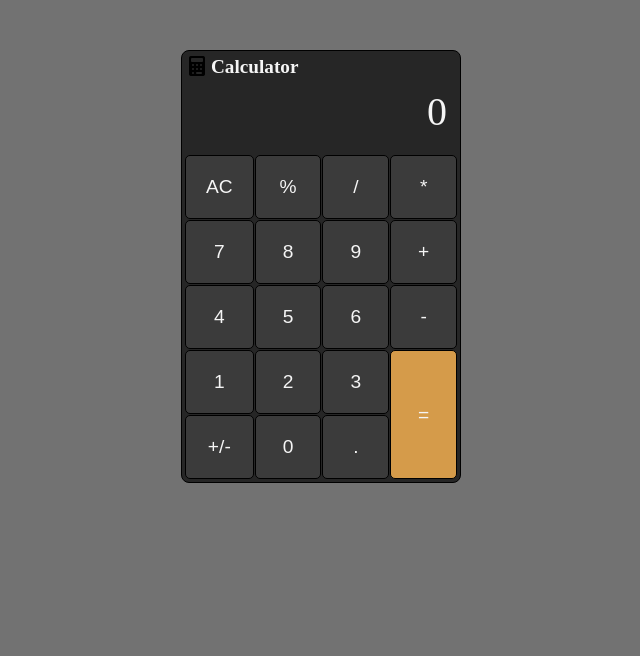
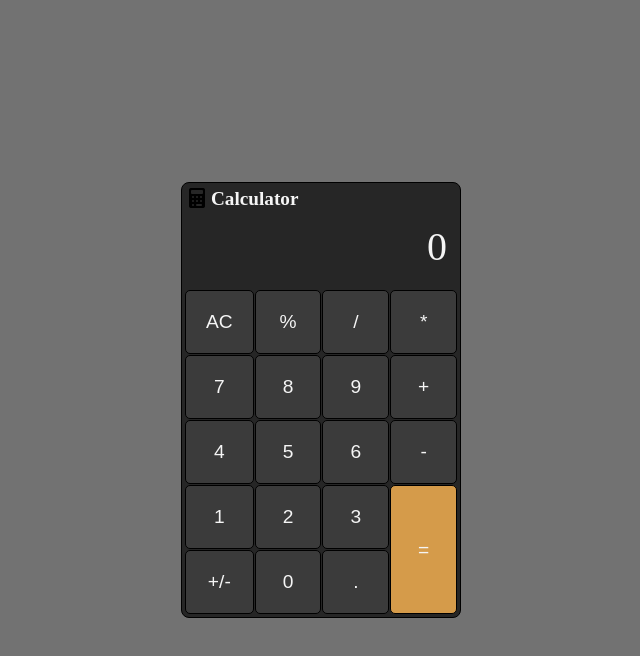
Before and after one commit to Kristiyan-Ivanov/simple-react-calculator, a React (Vite) app: page / in a window 1280 px wide. Shown: the top 656 px of the page, without its empty margins (319-959 px from the left). Built offline with nearby package versions, Linux system fonts and the light colour scheme.

Commit message:
Add display max lenght by digit count and error toast

```diff
--- a/src/App.css
+++ b/src/App.css
@@ -33,9 +33,13 @@
   color: whitesmoke;
   padding: 10px;
   padding-bottom: 20px;
-  font-size: 2.5rem;
+  border-radius: 5px;
+  height: 80px;
+  display: flex;
+  justify-content: flex-end;
+  align-items: flex-end;
   text-align: right;
-  border-radius: 5px;
+  white-space: pre;
 }
 
 .Calculator__Buttons {
@@ -75,3 +79,18 @@ button:active {
 .Buttons__Equal:active {
   background: #ffb854ce;
 }
+
+
+.ErrorNotification {
+  position: fixed;
+  top: 20px;
+  left: 50%;
+  background: #ffdddd;
+  transform: translateX(-50%);
+  color: #900;
+  border: 1px solid #cc0000;
+  padding: 12px 16px;
+  border-radius: 8px;
+  box-shadow: 0 4px 12px rgba(0, 0, 0, 0.15);
+  z-index: 1000;
+}
--- a/src/App.jsx
+++ b/src/App.jsx
@@ -1,8 +1,6 @@
 
 import './App.css'
 import Calculator from './components/Calculator'
-
-
 
 function App() {
   return <Calculator />
--- a/src/components/Calculator.jsx
+++ b/src/components/Calculator.jsx
@@ -3,19 +3,21 @@ import useCalculator from '../hooks/useCalculator'
 import Display from './Display'
 import ButtonGrid from './ButtonsGrid'
 import { buttons } from '../constants/buttons'
+import ErrorNotification from './ErrorNotification'
 
 
 
 function Calculator() {
-  const { displayValue, handleButtonClick } = useCalculator()
+  const { displayValue, handleButtonClick, error_code, clearError } = useCalculator()
 
   return (
     <div className="Calculator">
+      <ErrorNotification error_code={error_code} onTimeout={clearError} />
       <div className='Calculator__Header'>
         <img src={calculatorIcon} alt="calculator icon" />
         <h1 className="Calculator__Title">Calculator</h1>
       </div>
-      <Display value={displayValue} />
+      <Display value={displayValue}/>
       <ButtonGrid buttons={buttons} onButtonClick={handleButtonClick} />
     </div>
   )
--- a/src/components/Display.jsx
+++ b/src/components/Display.jsx
@@ -1,9 +1,35 @@
 
+const fontSizes = {
+  10: 2.5,
+  15: 2
+}
+
+function retrieveFontSize(displayValue) {
+  const length = displayValue.length;
+  for (const [limit, size] of Object.entries(fontSizes)) {
+    if (length <= limit) {
+      return size;
+    }
+  }
+  return 1.5;
+}
+
+function splitValue(value) {
+  if (value.length > 20) {
+    return value.replace(/(.{20})/g, "$1\n");
+  }
+  return value;
+}
+
+function formatThousands(value) {
+  return value.replace(/\B(?=(\d{3})+(?!\d))/g, ",");
+}
 
 function Display({ value }) {
+  let formatedValue = splitValue(formatThousands(value))
   return (
-    <div className="Calculator__Display">
-      {value}
+    <div className="Calculator__Display" style={{ fontSize: retrieveFontSize(formatedValue) + 'rem' }}>
+      {formatedValue}
     </div>
   )
 }
--- /dev/null
+++ b/src/components/ErrorNotification.jsx
@@ -0,0 +1,32 @@
+import { useEffect } from "react"
+import ErrorType from "../constants/errors"
+
+function ErrorNotification({ error_code, onTimeout }) {
+  const message = ErrorType[error_code] || null
+
+  useEffect(() => {
+    if (message === null) {
+      return undefined
+    }
+
+    const timer = setTimeout(() => {
+      onTimeout?.()
+    }, 1300)
+
+    return () => {
+      clearTimeout(timer)
+    }
+  }, [message, onTimeout])
+
+  if (message === null) {
+    return null
+  }
+
+  return (
+    <div className="ErrorNotification">
+      {message}
+    </div>
+  )
+}
+
+export default ErrorNotification
--- /dev/null
+++ b/src/constants/errors.js
@@ -0,0 +1,6 @@
+const ErrorType = {
+    MAX_DIGITS: 'Maximum number of digits reached.',
+    DIV_BY_ZERO: 'Division by zero is not allowed.',
+}
+
+export default ErrorType
--- a/src/hooks/useCalculator.js
+++ b/src/hooks/useCalculator.js
@@ -1,7 +1,7 @@
 import { evaluate } from "mathjs"
-import { useState } from "react"
+import { useCallback, useState } from "react"
 import { ButtonType } from "../constants/buttons"
-import { appendValue, isDisplayLimitReached, replaceOperator, notEligibleForDot } from "../utils/calculatorLogic"
+import { appendValue, isDisplayLimitReached, replaceOperator, notEligibleForDot, isMaximumDigitsReached } from "../utils/calculatorLogic"
 
 const DISPLAY_ERROR = 'Error'
 const NEGATIVE_SIGN = '-'
@@ -9,9 +9,15 @@ const NEGATIVE_SIGN = '-'
 export default function useCalculator() {
     const [displayValue, setDisplayValue] = useState('0')
     const [lastButtonType, setLastButtonType] = useState(null)
+    const [error_code, setErrorCode] = useState(null)
+    const clearError = useCallback(() => setErrorCode(null), [])
 
     function handleNumberButton(button) {
         if (isDisplayLimitReached(displayValue, button)) {
+            return
+        }
+        if (isMaximumDigitsReached(displayValue)) {
+            setErrorCode('MAX_DIGITS')
             return
         }
         setDisplayValue(prev => appendValue(prev, button))
@@ -24,13 +30,13 @@ export default function useCalculator() {
     }
 
     function handleOperator(operator) {
-        if (isDisplayLimitReached(displayValue, operator) | displayValue === '0') {
+        if (isDisplayLimitReached(displayValue, operator) || displayValue === '0') {
             return
         }
         if (displayValue.at(-1) === '.') {
             setDisplayValue(prev => prev.slice(0, -1))
         }
-        if (lastButtonType === ButtonType.OPERATOR | lastButtonType === ButtonType.EQUAL) {
+        if (lastButtonType === ButtonType.OPERATOR || lastButtonType === ButtonType.EQUAL) {
             setDisplayValue(prev => replaceOperator(prev, operator))
         } else {
             setDisplayValue(prev => appendValue(prev, operator))
@@ -38,8 +44,8 @@ export default function useCalculator() {
         setLastButtonType(ButtonType.OPERATOR)
     }
 
-    function handleEval(start=0, end=displayValue.length) {
-        if (lastButtonType === ButtonType.OPERATOR | lastButtonType === ButtonType.EQUAL) {
+    function handleEval(start = 0, end = displayValue.length) {
+        if (lastButtonType === ButtonType.OPERATOR || lastButtonType === ButtonType.EQUAL) {
             return
         }
         try {
@@ -51,7 +57,7 @@ export default function useCalculator() {
     }
 
     function handleSignChange() {
-        if (displayValue === '0' | displayValue === DISPLAY_ERROR) {
+        if (displayValue === '0' || displayValue === DISPLAY_ERROR) {
             return
         }
         if (displayValue.at(0) === NEGATIVE_SIGN) {
@@ -62,7 +68,7 @@ export default function useCalculator() {
     }
 
     function handleDot(label) {
-        if (isDisplayLimitReached(displayValue, label) | notEligibleForDot(displayValue) | lastButtonType !== ButtonType.NUMBER) {
+        if (isDisplayLimitReached(displayValue, label) || notEligibleForDot(displayValue) || lastButtonType !== ButtonType.NUMBER) {
             return
         }
         setDisplayValue(displayValue + label)
@@ -95,5 +101,5 @@ export default function useCalculator() {
         }
     }
 
-    return { displayValue, handleButtonClick }
+    return { displayValue, handleButtonClick, error_code, clearError }
 }
--- a/src/index.css
+++ b/src/index.css
@@ -7,3 +7,10 @@
 body {
   background: #727272;
 }
+
+:root {
+  display: flex;
+  justify-content: center;
+  align-items: center;
+  height: 100vh;
+}
--- a/src/utils/calculatorLogic.js
+++ b/src/utils/calculatorLogic.js
@@ -1,5 +1,6 @@
 
-const MAX_DISPLAY_LENGTH = 12
+const MAX_DISPLAY_LENGTH = 31
+const MAX_DIGITS = 15
 const DOT = '.'
 const ZERO = '0'
 
@@ -8,6 +9,11 @@ export function isDisplayLimitReached(displayValue, label) {
         return true
     }
     return false
+}
+
+export function isMaximumDigitsReached(displayValue) {
+    const lastNumber = getLastNumber(displayValue)
+    return lastNumber.length >= MAX_DIGITS
 }
 
 export function appendValue(displayValue, label) {
```
